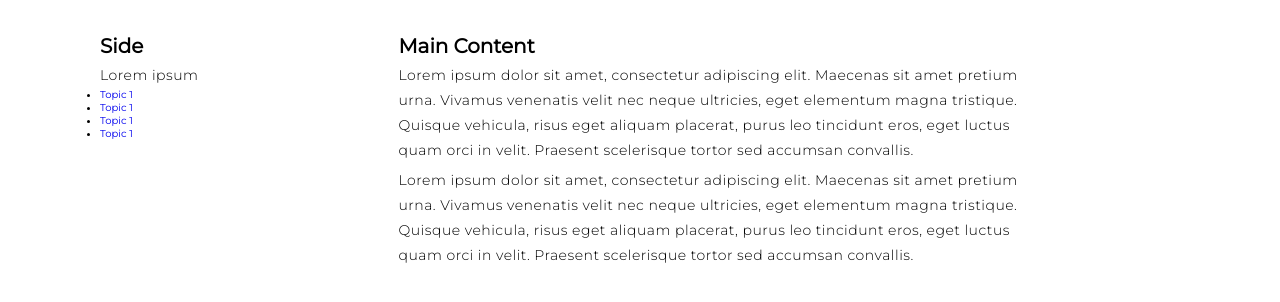
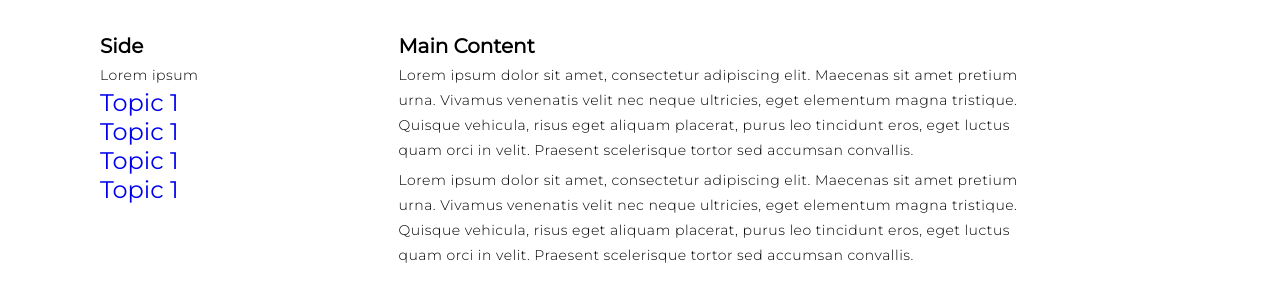
Before and after one commit to asimmohammed392/mini-project, a plain HTML site: page HTML Files/template.html in a window 1280 px wide. Shown: the part 66-368 px from the top of the page. Drawn offline with Linux system fonts and the light colour scheme.

Commit message:
Update template.html

```diff
--- a/HTML Files/template.html
+++ b/HTML Files/template.html
@@ -39,7 +39,7 @@
     <div class="column side">
       <h1>Side</h1>
       <p>Lorem ipsum </p>
-      <ul>
+      <ul style="list-style-type: none; font-size: x-large;">
         <li><a href="#">Topic 1</a></li>
         <li><a href="#">Topic 1</a></li>
         <li><a href="#">Topic 1</a></li>
```
